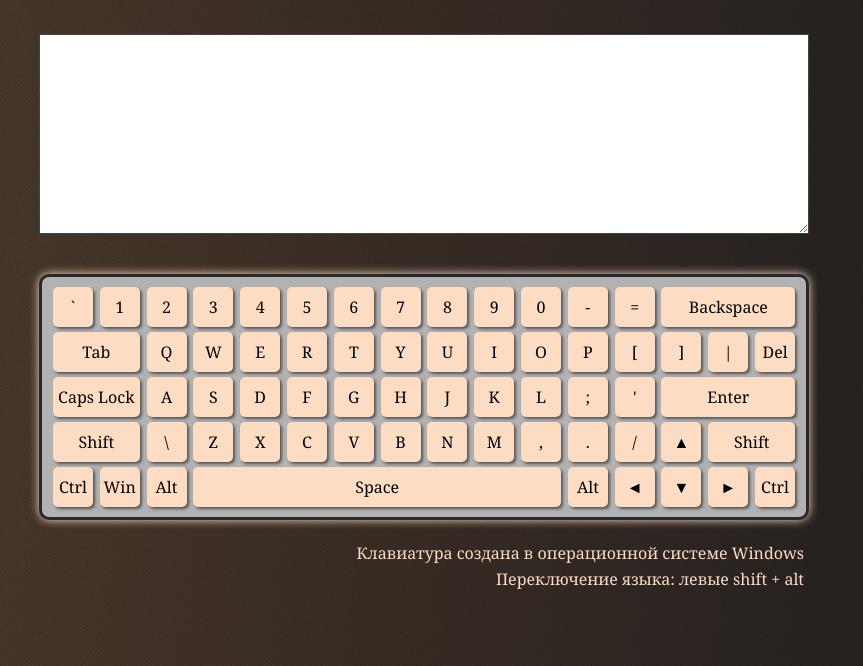
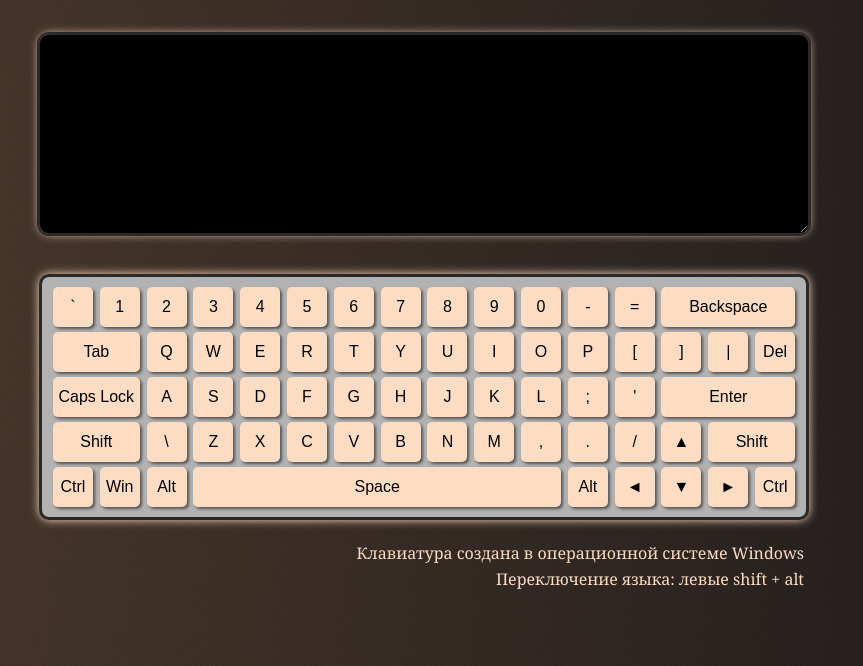
Before and after one commit to AishSI/virtual-keyboard, a website built with webpack: page src/index.html in a window 1280 px wide. Shown: the part 134-800 px from the top of the page, without its empty margins (216-1079 px from the left). Built offline with nearby package versions, Linux system fonts and the light colour scheme.

Commit message:
feat: add fonts Roboto and dark theme textarea

```diff
--- a/src/index.scss
+++ b/src/index.scss
@@ -1,4 +1,5 @@
 @import "./style/normalize";
 @import "./style/constants";
+@import "./style/fonts";
 @import "./style/base";
 @import "./style/keyboard";
--- a/src/style/_constants.scss
+++ b/src/style/_constants.scss
@@ -4,6 +4,7 @@ $color-primary-light: #fddcc4;
 $color-light-l: #ff9800;
 $color-dark-m: #b2b2b2;
 $color-dark: #000000;
+$color-textarea: #00ff00;
 $color-warning: #ff0000;
 $color-dark-l: #545454;
 $color-dark-2xl: #444444;
--- /dev/null
+++ b/src/style/_fonts.scss
@@ -0,0 +1,17 @@
+/* roboto-mono-regular - cyrillic_latin */
+@font-face {
+  font-display: swap;
+  font-family: 'Roboto Mono';
+  font-style: normal;
+  font-weight: 400;
+  src: url('./assets/fonts/roboto-mono-v22-cyrillic_latin-regular.woff2') format('woff2'),
+    url('./assets/fonts/roboto-mono-v22-cyrillic_latin-regular.woff') format('woff');
+}
+@font-face {
+  font-display: swap;
+  font-family: 'Roboto Mono';
+  font-style: normal;
+  font-weight: 600;
+  src: url('./assets/fonts/roboto-mono-v22-cyrillic_latin-600.woff2') format('woff2'),
+    url('./assets/fonts/roboto-mono-v22-cyrillic_latin-600.woff') format('woff');
+}
--- a/src/style/_keyboard.scss
+++ b/src/style/_keyboard.scss
@@ -8,7 +8,20 @@
   min-height: 20rem;
   padding: 1rem;
   margin: 2rem auto;
-  border: 1px solid $color-dark-2xl;
+  background-color: $color-dark;
+  color: $color-textarea;
+  border: 1px solid $color-dark-3xl;
+  outline: 2px solid $color-dark-3xl;
+  border-radius: 1rem;
+  box-shadow: 0px 0px 10px $color-primary-light;
+  font-family: monospace, "Roboto Mono";
+  font-size: 2rem;
+  font-weight: 600;
+
+  &:focus-visible {
+    border: 1px solid $color-textarea;
+    outline: 2px solid $color-dark-3xl;
+  }
 }
 
 .description {
@@ -32,6 +45,7 @@
   background-color: $color-primary-light;
   box-shadow: 2px 2px 3px $color-dark-l;
   border-radius: 0.5rem;
+  font-family: Arial, "Roboto Mono", Helvetica, sans-serif;
   cursor: pointer;
   transition: color 0.3s, text-shadow 0.3s, box-shadow 0.3s;
 
@@ -43,8 +57,9 @@
 
   &:active {
     color: $color-light-l;
-    text-shadow: 0px 0px 1px $color-dark, 0 0 2px $color-warning;
-    box-shadow: 0px 0px 5px $color-light-l;
+    text-shadow: 0px 0px 1px $color-dark, 0 0 1px $color-warning;
+    // box-shadow: 0px 0px 5px $color-light-l;
+    box-shadow: -2px -2px 3px #545454;
   }
 }
 
```
Also changed, not shown: src/assets/fonts/roboto-mono-v22-cyrillic_latin-600.woff (added), src/assets/fonts/roboto-mono-v22-cyrillic_latin-600.woff2 (added), src/assets/fonts/roboto-mono-v22-cyrillic_latin-regular.woff (added), src/assets/fonts/roboto-mono-v22-cyrillic_latin-regular.woff2 (added).
